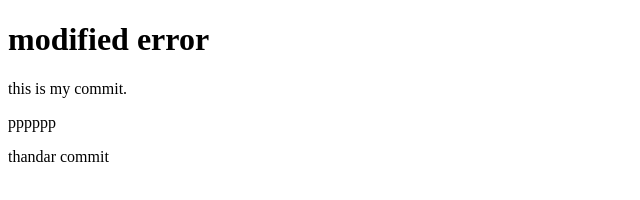
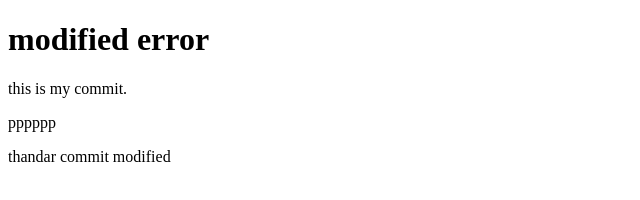
Before and after one commit to ThandarMyint-SCM/btiestest, a plain HTML site: page error/error.html in a window 1280 px wide. Shown: the full height of the page, 0-640 px from the left. Drawn offline with Linux system fonts and the light colour scheme.

Commit message:
latest thandar for confilt

```diff
--- a/error/error.html
+++ b/error/error.html
@@ -8,6 +8,6 @@
 <h1>modified error</h1>
 <p>this is my commit.</p>
 <p>pppppp</p>
-<p>thandar commit</p>
+<p>thandar commit modified</p>
   </body>
 </html>
```
